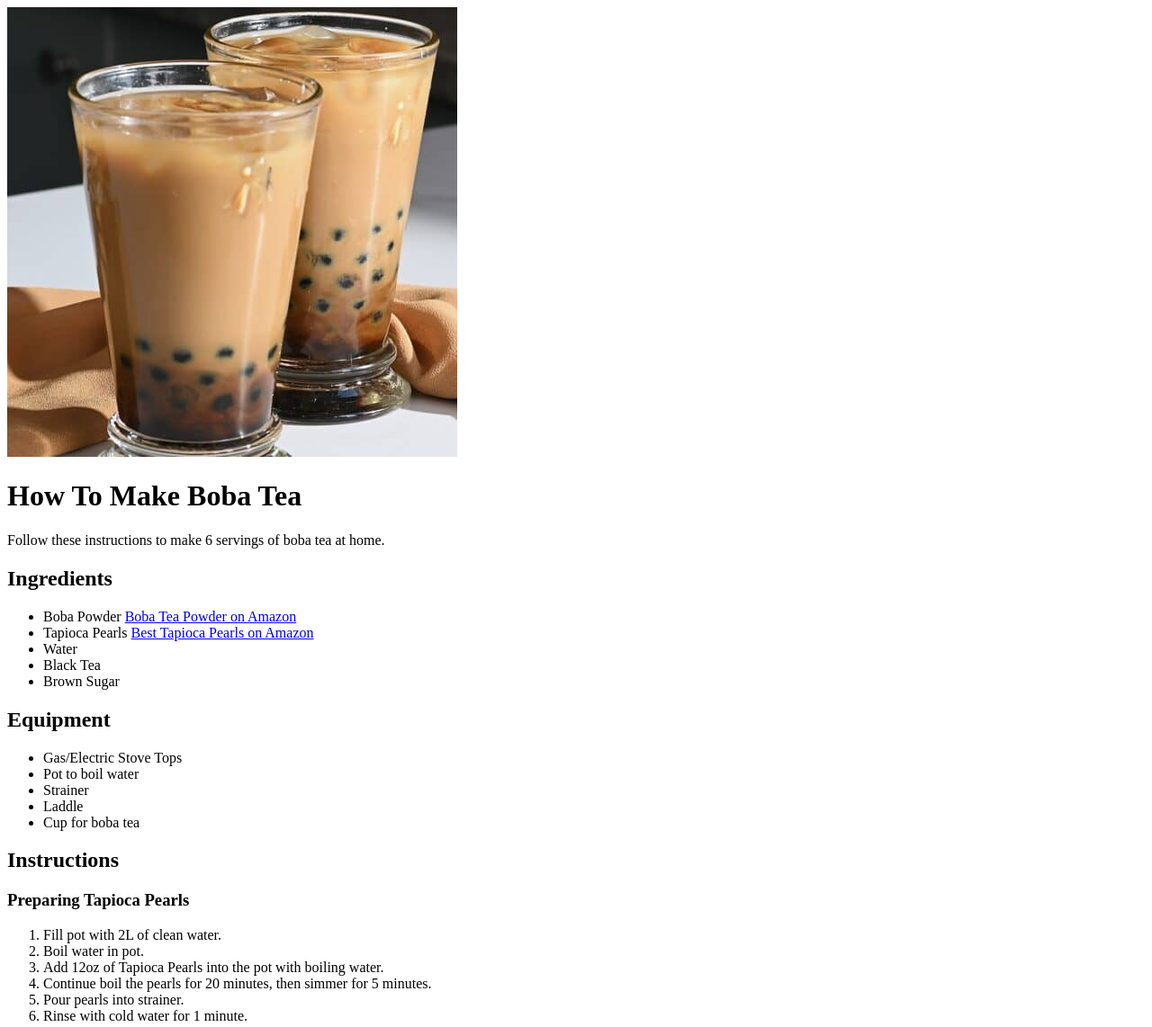
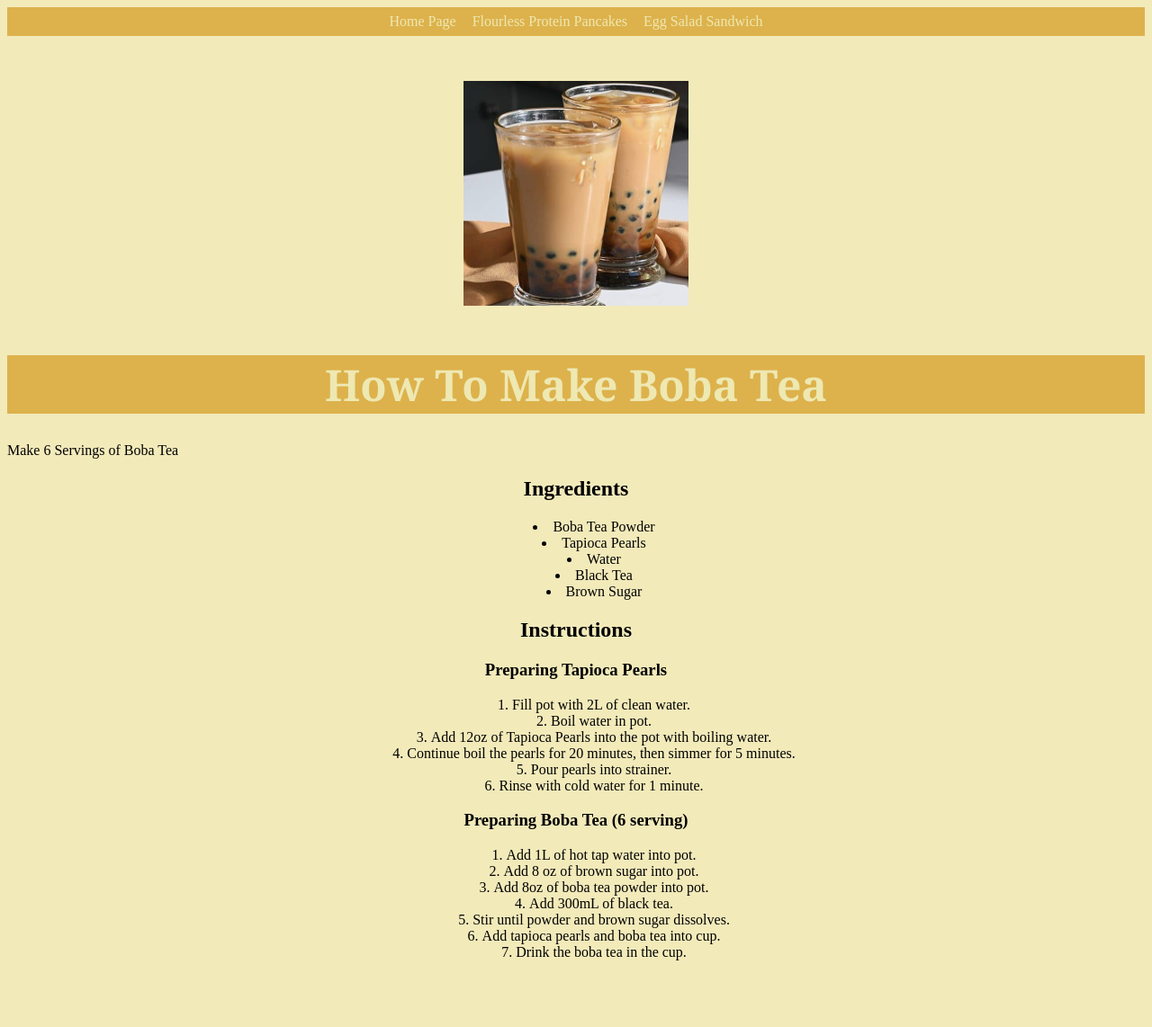
Before and after one commit to noh24/odin-recipes, a plain HTML site: page recipes/boba.html in a window 1280 px wide. Shown: the top 1142 px of the page at 90% size. After the commit the page ends 1084 px from the top, so only its background shows below. Drawn offline with Linux system fonts and the light colour scheme.

Commit message:
Style Boba Page

```diff
--- a/recipes/boba.html
+++ b/recipes/boba.html
@@ -3,38 +3,38 @@
     <head>
         <meta charset="utf-8">
         <title>Boba Tea Recipe</title>
+        <link rel="stylesheet" href="../styles.css">
     </head>
 
     <body>
+        <div class="pages">
+            <a href="../index.html">
+                <div class="caption">Home Page</div>
+            </a>
+            <a href="./protein-pancake.html">
+                <div class="caption"> Flourless Protein Pancakes</div>
+            </a>
+            <a href="./egg-salad-sandwich.html">
+                <div class="caption">Egg Salad Sandwich</div>
+            </a>
+        </div>
+
+        <div id="images" class="boba">
             <img src="../img/boba.jpeg" alt="glasses of boba">
+        </div>
+
         <h1>How To Make Boba Tea</h1>
-        <p>Follow these instructions to make 6 servings of boba tea at home.</p>
+            <div>Make 6 Servings of Boba Tea</div>
 
+        <div class="method">
             <h2>Ingredients</h2>
             <ul>
-            <li>Boba Powder <a href=
-                "https://www.amazon.com/Qbubble-Tea-Powder-2-2-Pound/dp/B00CSPMBE8/
-                ref=sr_1_1?crid=1V61ZBUBRMTP7&keywords=qq+boba&qid=1662527300&sprefix
-                =qq+bo%2Caps%2C399&sr=8-1">Boba Tea Powder on Amazon</a></li>
-            <li>Tapioca Pearls <a href="https://www.amazon.com/BLACK-BUBBLE-TAPIOCA-PEARL
-                -2-2LB/dp/B003IHFGK6/ref=asc_df_B003IHFGK6/?tag=hyprod-20&linkCode=df0&hvadid
-                =246451474207&hvpos=&hvnetw=g&hvrand=14469530557684985758&hvpone=&hvptwo=&hvqmt
-                =&hvdev=c&hvdvcmdl=&hvlocint=&hvlocphy=9017525&hvtargid=pla-553026251924&psc=1">
-                Best Tapioca Pearls on Amazon</a></li>
+                <li>Boba Tea Powder</li>
+                <li>Tapioca Pearls </li>
                 <li>Water</li>
                 <li>Black Tea </li>
                 <li>Brown Sugar</li>
             </ul>
-
-        <h2>Equipment</h2>
-        <ul>
-            <li>Gas/Electric Stove Tops</li>
-            <li>Pot to boil water</li>
-            <li>Strainer</li>
-            <li>Laddle</li>
-            <li>Cup for boba tea</li>
-        </ul>
-
             <h2>Instructions</h2>
                 <h3>Preparing Tapioca Pearls</h3>
                     <ol>
@@ -55,6 +55,8 @@
                         <li>Add tapioca pearls and boba tea into cup.</li>
                         <li>Drink the boba tea in the cup.</li>
                     </ol>
+        </div>
+
 
     </body>
 </html>
--- a/styles.css
+++ b/styles.css
@@ -4,14 +4,26 @@ h1 {
     background-color:rgba(208, 143, 5, 0.605);
     font-size:48px;
     font-family: Georgia, serif;
-
 }
 body {
     background-color:rgb(243, 234, 186);
 }
-div .method {
-    text-align:right;
+.method {
+    text-align:center;
     list-style-position:inside;
+}
+.pages {
+    background-color:rgba(208, 143, 5, 0.605);
+    text-align:center;
+}
+.pages a{
+    text-decoration:none;
+    display:inline-block;
+    margin:7px;
+    color:rgb(238, 232, 178);
+}
+a:hover{
+    color:white;
 }
 
 #images{
```
Lines whose indentation alone changed are shown as unchanged.
